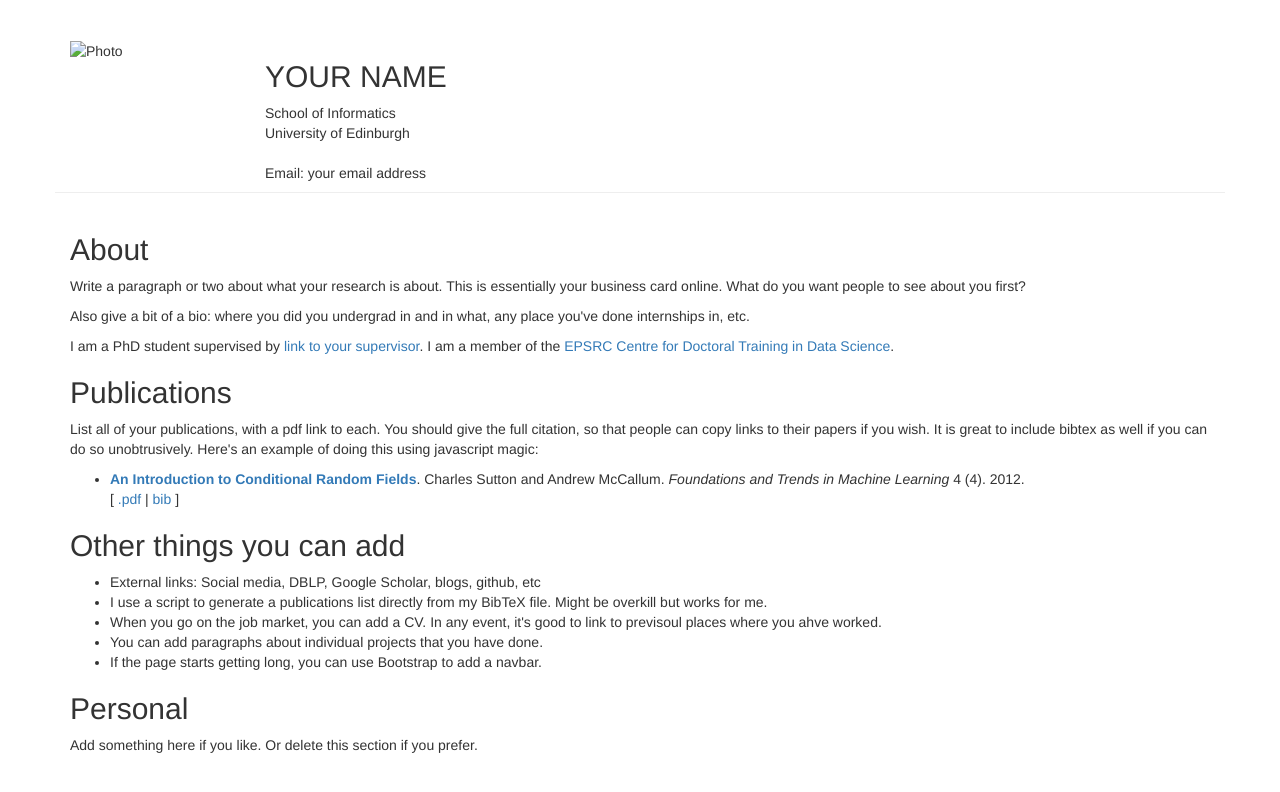
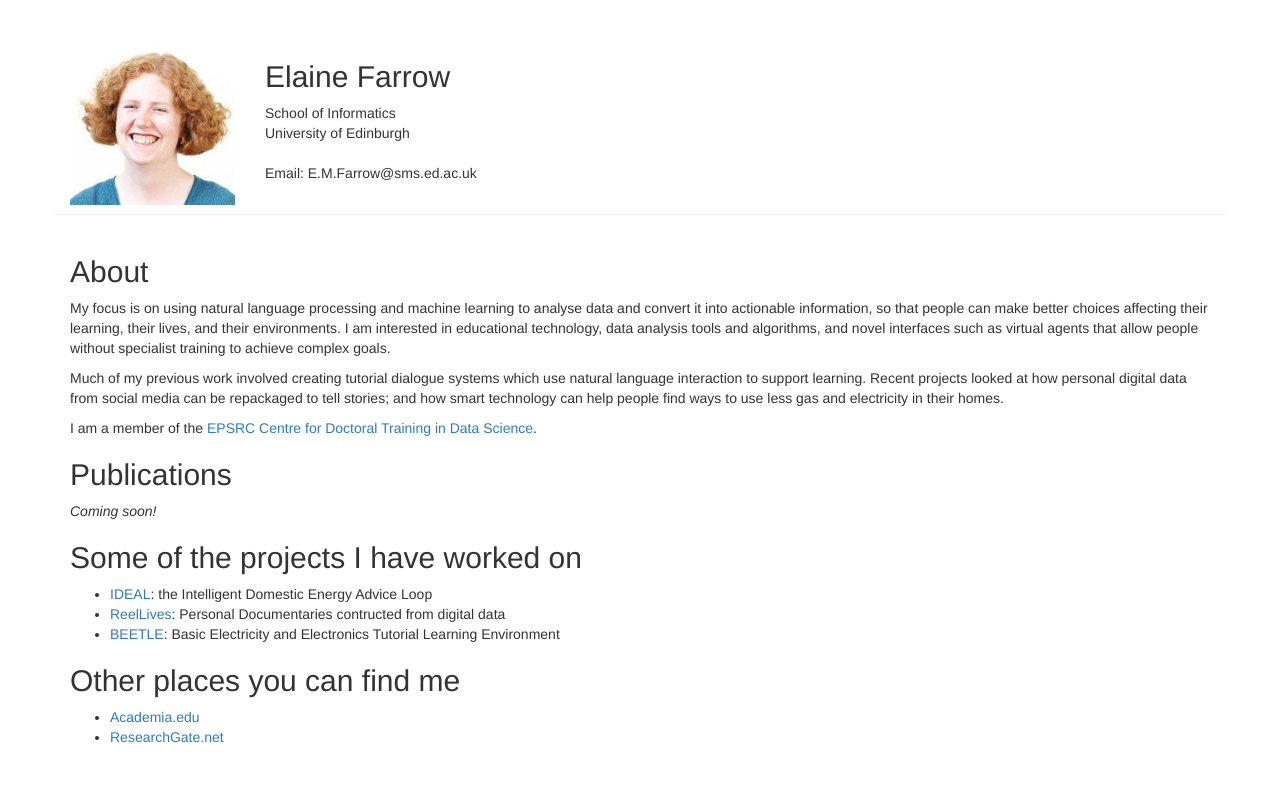
Before and after one commit to elainefarrow/homepage.template, a plain HTML site: page index.html in a window 1280 px wide. Drawn offline with nearby package versions, Linux system fonts and the light colour scheme; files whose address does not match are found by name.

Commit message:
First version of homepage.

```diff
--- a/index.html
+++ b/index.html
@@ -5,7 +5,7 @@
     <meta http-equiv="X-UA-Compatible" content="IE=edge">
     <meta name="viewport" content="width=device-width, initial-scale=1">
     <!-- The above 3 meta tags *must* come first in the head; any other head content must come *after* these tags -->
-    <title>YOUR NAME</title>
+    <title>Elaine Farrow</title>
 
     <!-- Bootstrap -->
     <link href="css/bootstrap.min.css" rel="stylesheet">
@@ -33,14 +33,14 @@
 
   <div class="row" id="contact">
     <div class="col-md-2">
-      <img class="photo" src="images/photo.jpg" alt="Photo">
+      <img width="100%" class="photo" src="images/ElaineFarrow.jpg" alt="Photo of Elaine Farrow">
     </div>
     <div class="col-md-10">
-      <h2>YOUR NAME</h2>
+      <h2>Elaine Farrow</h2>
 
       School of Informatics<br/>
       University of Edinburgh<br/><br/>
-      Email: your email address </a><br/>
+      Email: E.M.Farrow@sms.ed.ac.uk </a><br/>
     </div>
 
   </div>
@@ -55,28 +55,47 @@
 <h2>About</h2>
 
 	<p>
-	Write a paragraph or two about what your research is about.
-	This is essentially your business card online.
-	What do you want people to see about you first?
+
+My focus is on using natural language processing and machine learning
+to analyse data and convert it into actionable information, so that
+people can make better choices affecting their learning, their lives,
+and their environments.
+
+I am interested in educational technology, data analysis tools and
+algorithms, and novel interfaces such as virtual agents that allow
+people without specialist training to achieve complex goals.
+
 	</p>
 
 	<p>
-	Also give a bit of a bio: where you did you undergrad in and in what, any place you've done internships in, etc.
+
+Much of my previous work involved creating tutorial dialogue systems
+which use natural language interaction to support learning.  Recent
+projects looked at how personal digital data from social media can be
+repackaged to tell stories; and how smart technology can help people
+find ways to use less gas and electricity in their homes.
+
 	</p>
 
 	<p>
-	I am a PhD student supervised by <a href="">link to your supervisor</a>.
-	I am a member of the <a href="http://datascience.inf.ed.ac.uk">EPSRC Centre for Doctoral Training in Data Science</a>.
+
+<!-- I am a PhD student supervised by <a href="">link to your supervisor</a>.-->
+
+I am a member of the <a href="http://datascience.inf.ed.ac.uk">EPSRC Centre for Doctoral Training in Data Science</a>.
+
 	</p>
 
 <h2>Publications</h2>
 
 <p>
+<em>Coming soon!</em>
+</p>
+
+<!--
+<p>
 List all of your publications, with a pdf link to each. You should give the full citation, so that people
 can copy links to their papers if you wish. It is great to include bibtex as well if you can do so unobtrusively.
 	Here's an example of doing this using javascript magic:</p>
-
-
 
 	<ul>
 	  <li>
@@ -100,22 +119,39 @@ can copy links to their papers if you wish. It is great to include bibtex as wel
 </pre></div>
 </li>
 </ul>
+-->
 
-<h2>Other things you can add</h2>
+<h2>Some of the projects I have worked on</h2>
 
 <ul>
+  <li><a href="http://www.energyoracle.org/">IDEAL</a>: the Intelligent Domestic Energy Advice Loop</li>
+  <li><a href="http://reellives.net/">ReelLives</a>: Personal Documentaries contructed from digital data</li>
+  <li><a href="http://groups.inf.ed.ac.uk/beetle/">BEETLE</a>: Basic Electricity and Electronics Tutorial Learning Environment</li>
+
+<!--
   <li>External links: Social media, DBLP, Google Scholar, blogs, github, etc</li>
   <li>I use a script to generate a publications list directly from my BibTeX file. Might be overkill but works for me.</li>
-  <li>When you go on the job market, you can add a CV. In any event, it's good to link to previsoul places where you ahve worked.</li>
+  <li>When you go on the job market, you can add a CV. In any event, it's good to link to previous places where you have worked.</li>
   <li>You can add paragraphs about individual projects that you have done.</li>
   <li>If the page starts getting long, you can use Bootstrap to add a navbar.</li>
+-->
 </ul>
 
+<h2>Other places you can find me</h2>
+
+<ul>
+  <li><a href="https://edinburgh.academia.edu/ElaineFarrow">Academia.edu</a></li>
+  <li><a href="https://www.researchgate.net/profile/Elaine_Farrow2">ResearchGate.net</a></li>
+</ul>
+
+
+<!--
 <h2>Personal</h2>
 
 <p>
 Add something here if you like. Or delete this section if you prefer.
 </p>
+-->
 
 </div>
 </div>
```
Also changed, not shown: images/ElaineFarrow.jpg (added), 1 other file.
